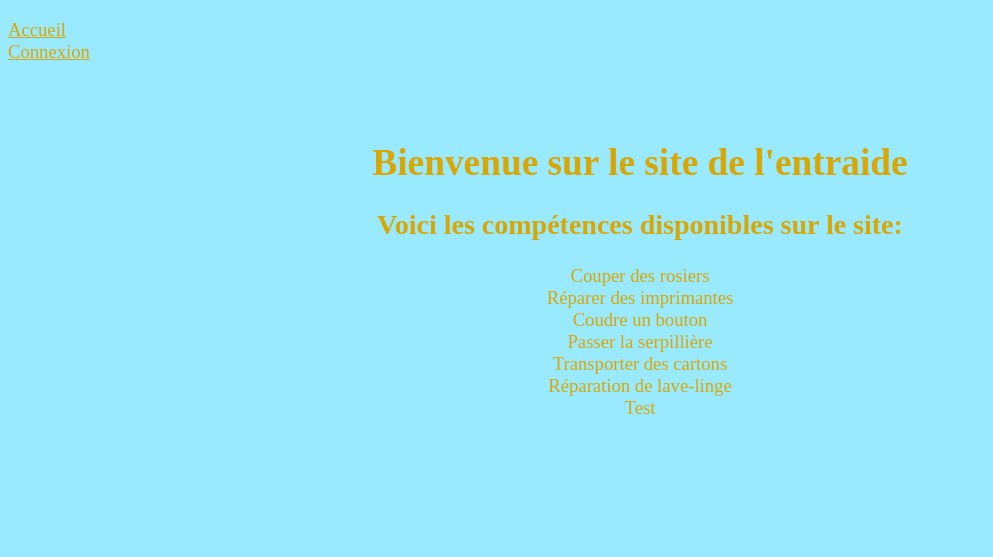
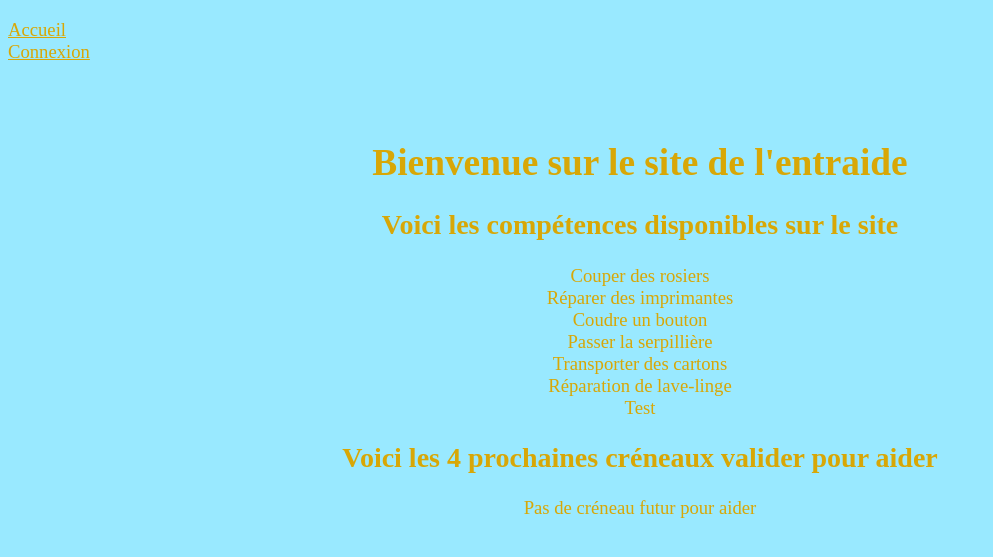
Before and after one commit to MathieuROCANCOURT/Skill-sharing-website, a Django app: page /skill_sharing/ in a window 1280 px wide. Shown: the top 557 px of the page, without its empty margins (0-993 px from the left). Run offline with Django 5.2, Linux system fonts and the light colour scheme; data comes from the database, SQL or seed files in the repository.

Commit message:
feat: Display the 4 near next slots where 2 users confirmed the appointment.

```diff
--- a/skill_sharing/templates/skill_sharing/root.html
+++ b/skill_sharing/templates/skill_sharing/root.html
@@ -3,8 +3,8 @@
 {% block content %}
 <h1>Bienvenue sur le site de l'entraide</h1>
 
+<h2>Voici les compétences disponibles sur le site</h2>
 {% if skills %}
-<h2>Voici les compétences disponibles sur le site:</h2>
 <ul>
     {% for skill in skills %}
     <li>{{ skill.skill_name }}</li>
@@ -13,4 +13,22 @@
 {% else %}
 <p>Pas de compétence actuellement. ☹️😭</p>
 {% endif %}
+
+<h2>Voici les 4 prochaines créneaux valider pour aider</h2>
+{% if next_slots %}
+<ul>
+    {% for slot in next_slots %}
+    <li>
+        {% if slot.start_date != slot.end_date %}
+        Du {{ slot.start_date }} au {{ slot.end_date }}
+        {% else %}
+        Le {{ slot.start_date }}
+        {% endif %}
+        pour aider sur le {{ slot.activity.activity_name }}
+    </li>
+    {% endfor %}
+</ul>
+{% else %}
+<p>Pas de créneau futur pour aider</p>
+{% endif %}
 {% endblock %}
```
